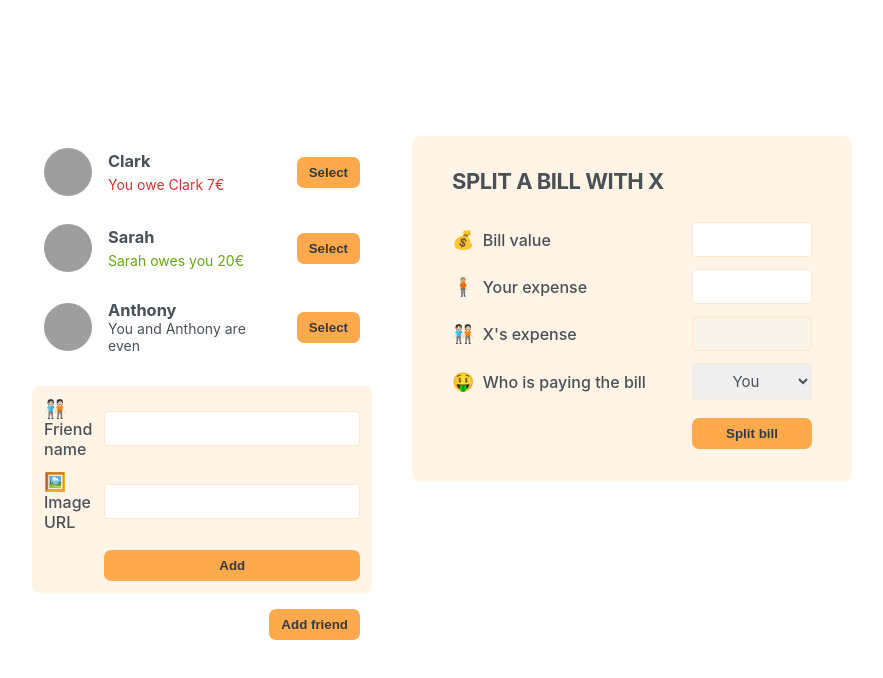
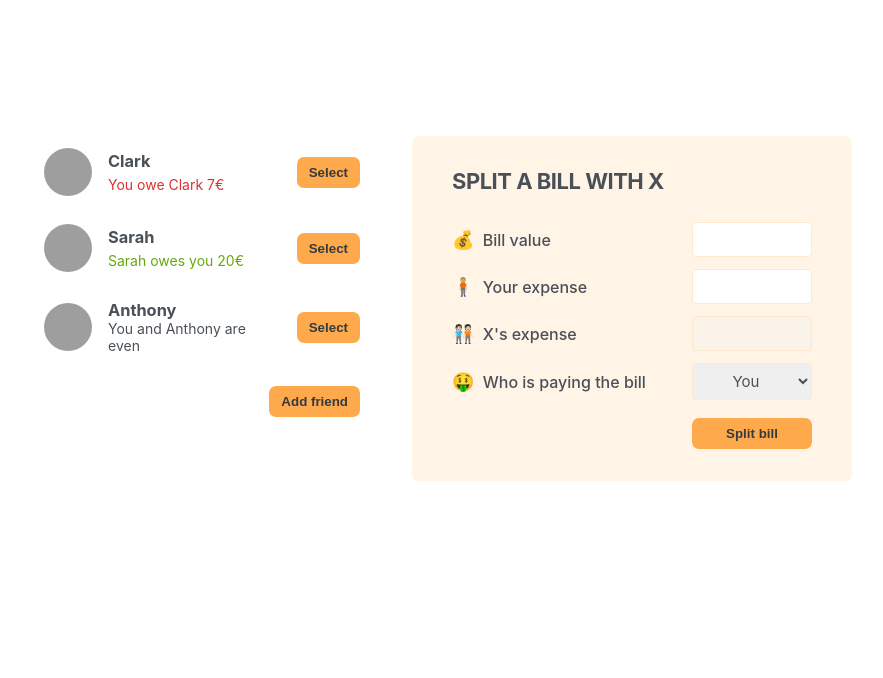
Before and after one commit to augustoqa/06-react-eat-n-split, a React (Create React App) app: page / in a window 1280 px wide. Shown: the top 678 px of the page, without its empty margins (198-1081 px from the left). Built offline with nearby package versions, Linux system fonts and the light colour scheme; grey boxes are pictures that could not be loaded.

Commit message:
Displaying the New Friend Form

```diff
--- a/src/App.js
+++ b/src/App.js
@@ -1,3 +1,5 @@
+import { useState } from 'react'
+
 const initialFriends = [
   {
     id: 118836,
@@ -20,12 +22,20 @@
 ]
 
 export default function App() {
+  const [showAddFriend, setShowAddFriend] = useState(false)
+
+  function handleShowAddFriend() {
+    setShowAddFriend((show) => !show)
+  }
+
   return (
     <div className='app'>
       <div className='sidebar'>
         <FriendsList />
-        <FormAddFriend />
-        <Button>Add friend</Button>
+        {showAddFriend && <FormAddFriend />}
+        <Button onClick={handleShowAddFriend}>
+          {showAddFriend ? 'Close' : 'Add friend'}
+        </Button>
       </div>
 
       <FormSplitBill />
@@ -68,8 +78,12 @@
   )
 }
 
-function Button({ children }) {
-  return <button className='button'>{children}</button>
+function Button({ children, onClick }) {
+  return (
+    <button className='button' onClick={onClick}>
+      {children}
+    </button>
+  )
 }
 
 function FormAddFriend() {
```
